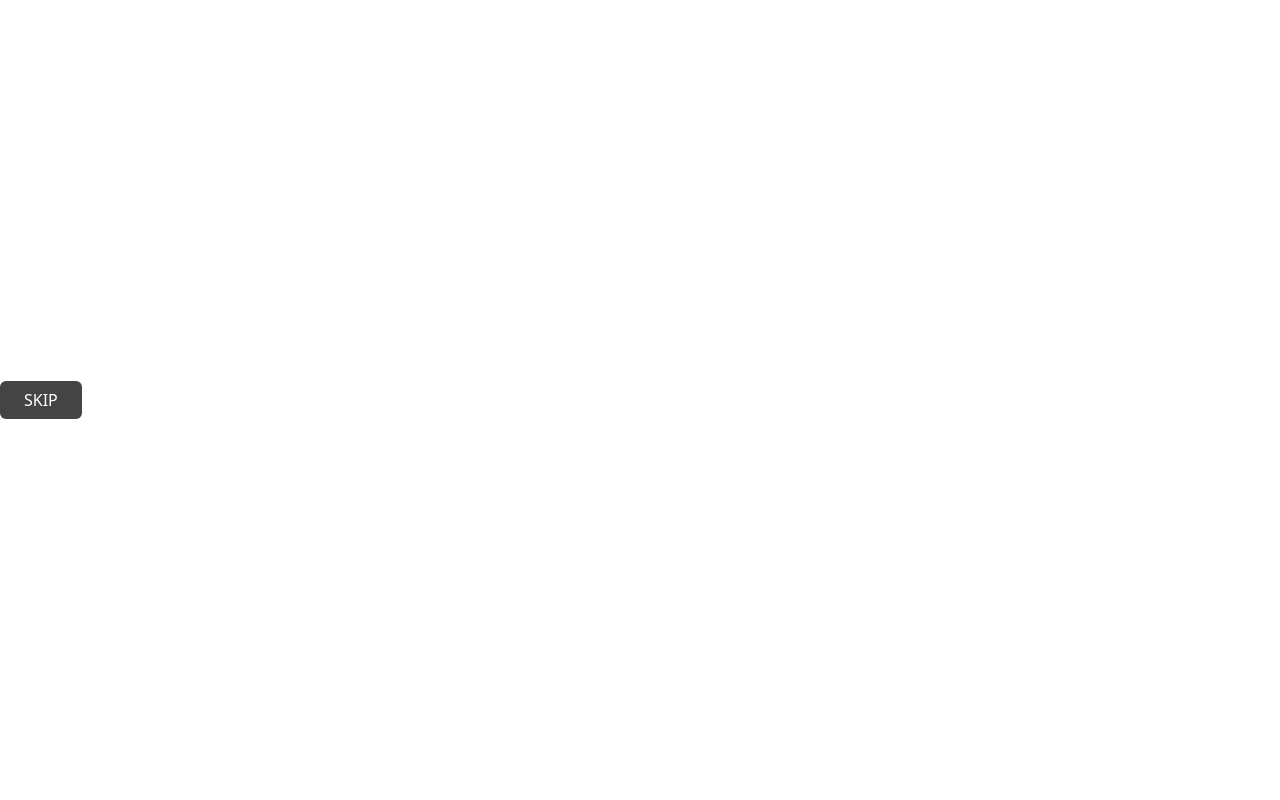
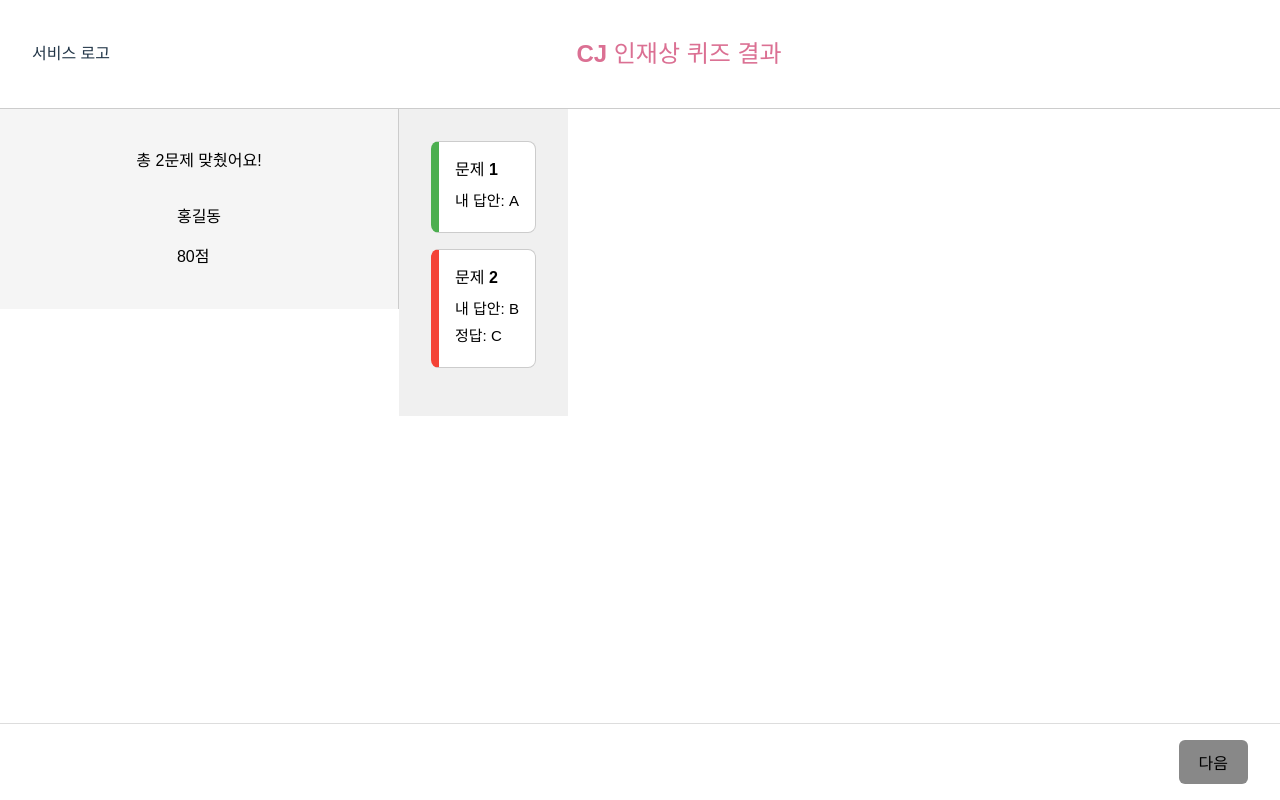
Before and after one commit to imNaNye/CJEduTech, a React (Vite) app: page /user/quizResult in a window 1280 px wide. Built offline with nearby package versions, Linux system fonts and the light colour scheme.

Commit message:
[add] add quizResult components

```diff
--- a/src/components/user/quiz/quiz.css
+++ b/src/components/user/quiz/quiz.css
@@ -1,4 +1,12 @@
 /* src/components/user/quiz/quiz.css */
+
+.quiz-page{
+    width: 100vw;
+    height: 100vh;
+    display: flex;
+    flex-direction: column;
+}
+
 .quiz-question-card {
   text-align: center;
   margin: 2rem 0;
--- /dev/null
+++ b/src/components/user/quizResult/quizAnswerItem.jsx
@@ -0,0 +1,14 @@
+
+
+export default function QuizAnswerItem({questionNumber, isCorrect, userAnswer, correctAnswer}){
+    return(
+        <div className={`quiz-answer-item ${isCorrect ? 'correct':'wrong'}`}>
+            <div className="question-number">문제 {questionNumber}</div>
+            <div className="answer-info">
+                <p>내 답안: {userAnswer}</p>
+                {!isCorrect && <p>정답: {correctAnswer}</p>}
+            </div>
+        </div>
+    );
+
+}
--- /dev/null
+++ b/src/components/user/quizResult/quizAnswerScroll.jsx
@@ -0,0 +1,24 @@
+import QuizAnswerItem from "./quizAnswerItem";
+
+export default function QuizAnswerScroll({answers}){
+    return(
+        <div className = "quiz-answer-scroll">
+            {answers.map((answer, index) => (
+                <QuizAnswerItem
+                    key = {index}
+                    questionNumber={index + 1}
+                    isCorrect={answer.isCorrect}
+                    userAnswer={answer.userAnswer}
+                    correctAnswer={answer.correctAnswer}
+                />
+            ))}
+        </div>
+    );
+}
+
+//answers 전달형태
+// const answers = [
+//   { isCorrect: true, userAnswer: 'A', correctAnswer: 'A' },
+//   { isCorrect: false, userAnswer: 'B', correctAnswer: 'C' },
+//   ...
+// ];
--- /dev/null
+++ b/src/components/user/quizResult/quizResult.css
@@ -0,0 +1,105 @@
+.quiz-result-page {
+    width: 100vw;
+    height: 100vh;
+    display: flex;
+    flex-direction: column;
+    background-color: #ffffff;
+    font-family: 'Arial', sans-serif;
+}
+
+.user-info {
+  display: flex;
+  gap: 10px;
+}
+
+.tag {
+    background-color: #999;
+  color: black;
+  padding: 4px 12px;
+  border-radius: 16px;
+  font-size: 14px;
+}
+
+.quiz-result-main {
+  display: flex;
+  flex: 1;
+  overflow: hidden;
+}
+
+
+.quiz-score-box {
+  width: 350px;
+  padding: 24px;
+  background-color: #f5f5f5;
+  border-right: 1px solid #ccc;
+  display: flex;
+  flex-direction: column;
+  align-items: center;
+  justify-content: center;
+}
+
+.quiz-score-box p {
+  color: black;
+}
+
+.characterNameScore p {
+  color: black;
+}
+
+.quiz-answer-scroll {
+  flex: 1;
+  padding: 32px;
+  overflow-y: auto;
+  background-color: #f0f0f0;
+}
+
+.quiz-result-footer {
+  display: flex;
+  justify-content: flex-end;
+  padding: 16px 32px;
+  background-color: #ffffff;
+  border-top: 1px solid #ddd;
+}
+
+.next-step-button {
+  background-color: #888;
+  color: black;
+  border: none;
+  padding: 10px 20px;
+  border-radius: 6px;
+  font-size: 16px;
+  cursor: pointer;
+}
+
+.next-step-button:hover {
+  background-color: #777;
+}
+
+.quiz-answer-item {
+  background-color: #ffffff;
+  border: 1px solid #ccc;
+  padding: 16px;
+  margin-bottom: 16px;
+  border-radius: 8px;
+}
+
+.quiz-answer-item.correct {
+  border-left: 8px solid #4caf50; /* 초록색: 정답 */
+}
+
+.quiz-answer-item.wrong {
+  border-left: 8px solid #f44336; /* 빨간색: 오답 */
+}
+
+.question-number {
+  font-weight: bold;
+  margin-bottom: 8px;
+  font-size: 16px;
+  color:#000;
+}
+
+.answer-info p {
+  margin: 4px 0;
+  font-size: 15px;
+  color: #000; /* 글자색 검정 */
+}
--- /dev/null
+++ b/src/components/user/quizResult/quizScoreBox.jsx
@@ -0,0 +1,19 @@
+//correctCount = 퀴즈 맞춘 문제 개수
+
+export default function QuizScoreBox({correctCount, characterName, score}){
+    return(
+        <div className="quiz-score-box">
+            <div className="quiz-result-summary">  {/*퀴즈에서 맞춘 문제 갯수 알려주는 부분 */}
+                <p>총 {correctCount}문제 맞췄어요!</p>
+            </div>
+            <div className="character-score-wrapper"> {/* 캐릭터 이미지, 아래쪽 점수 묶어주는 컨테이너*/}
+                <div className="character-image-circle">
+                </div>
+                <div className="characterNameScore">
+                    <p>{characterName}</p>
+                    <p>{score}점</p>
+                </div>
+            </div>
+        </div>
+    );
+}
--- a/src/pages/UserPage/QuizResultPage.jsx
+++ b/src/pages/UserPage/QuizResultPage.jsx
@@ -1,13 +1,35 @@
+//mock 데이터 전달하여 미리보기 가능하도록 구성
+
 import { useNavigate } from "react-router-dom";
+import QuizScoreBox from "../../components/user/quizResult/QuizScoreBox";
+import QuizAnswerScroll from "../../components/user/quizResult/QuizAnswerScroll";
+import PageHeader from "../../components/common/PageHeader";
+import '../../components/user/quizResult/quizResult.css'
 
-export default function QuizResultPage(){
+export default function QuizResultPage() {
     const navigate = useNavigate();
 
+    const mockAnswers = [
+        { isCorrect: true, userAnswer: 'A', correctAnswer: 'A' },
+        { isCorrect: false, userAnswer: 'B', correctAnswer: 'C' }
+    ];
+
     return (
-        <div>
-            <button className="skip-button" onClick={() => navigate('/user/video')}>
-        SKIP
-        </button>
+        <div className="quiz-result-page">
+            <PageHeader title="CJ 인재상 퀴즈 결과"/>
+            <div className="quiz-result-main">
+                <div>
+                    <QuizScoreBox correctCount={2} characterName="홍길동" score={80} />
+                </div>
+                <div>
+                    <QuizAnswerScroll answers={mockAnswers} />
+                </div>
+            </div>
+            <div className="quiz-result-footer">
+                <button className="next-step-button" onClick={() => navigate('/user/AIDiscussion')}>
+                    다음
+                </button>
+            </div>
         </div>
     );
 }
```
